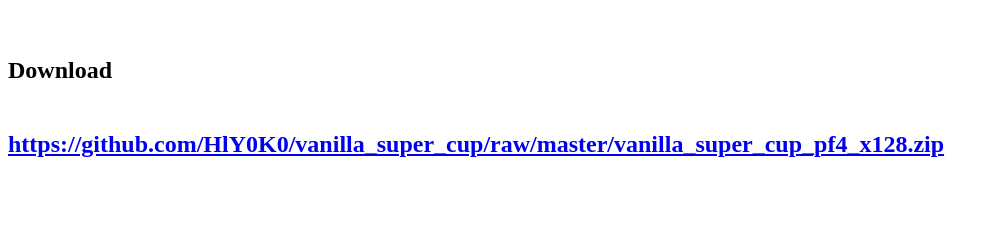
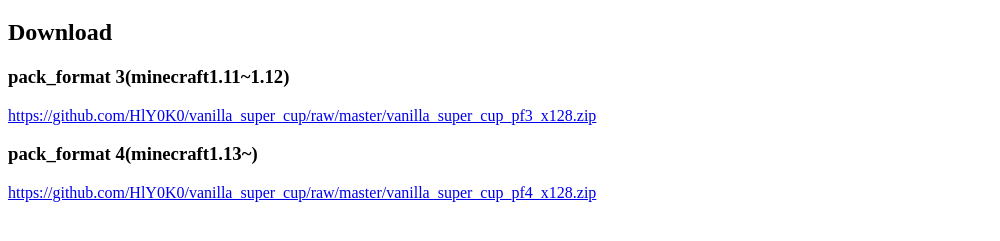
Before and after one commit to HlY0K0/vanilla_super_cup, a plain HTML site: page index.html in a window 1280 px wide. Shown: the part 61-302 px from the top of the page, without its empty margins (0-1000 px from the left). Drawn offline with Linux system fonts and the light colour scheme.

Commit message:
Update index.html

```diff
--- a/index.html
+++ b/index.html
@@ -8,9 +8,12 @@
 	</head>
 
 	<body>
-		<h1>vanilla super cup</h1><br>
-		<h2>Download<h2><br>
-		<a href="https://github.com/HlY0K0/vanilla_super_cup/raw/master/vanilla_super_cup_pf4_x128.zip">https://github.com/HlY0K0/vanilla_super_cup/raw/master/vanilla_super_cup_pf4_x128.zip</a>
+		<h1>vanilla super cup</h1>
+		<h2>Download<h2>
+		<h3>pack_format 3(minecraft1.11~1.12)</h3>
+		<a href="https://github.com/HlY0K0/vanilla_super_cup/raw/master/vanilla_super_cup_pf3_x128.zip">https://github.com/HlY0K0/vanilla_super_cup/raw/master/vanilla_super_cup_pf3_x128.zip</a><br>
+		<h3>pack_format 4(minecraft1.13~)</h3>
+		<a href="https://github.com/HlY0K0/vanilla_super_cup/raw/master/vanilla_super_cup_pf4_x128.zip">https://github.com/HlY0K0/vanilla_super_cup/raw/master/vanilla_super_cup_pf4_x128.zip</a><br>
 
 	</body>
 </html>
```
